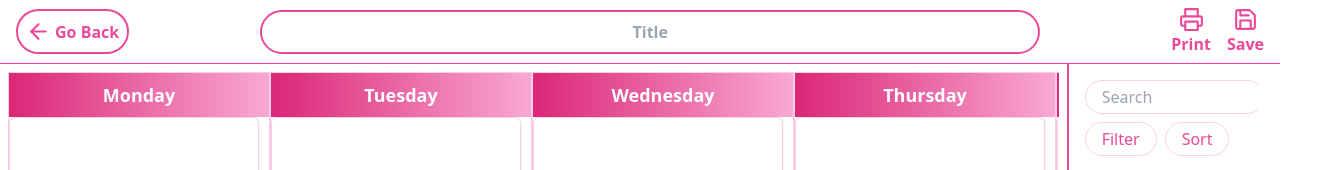
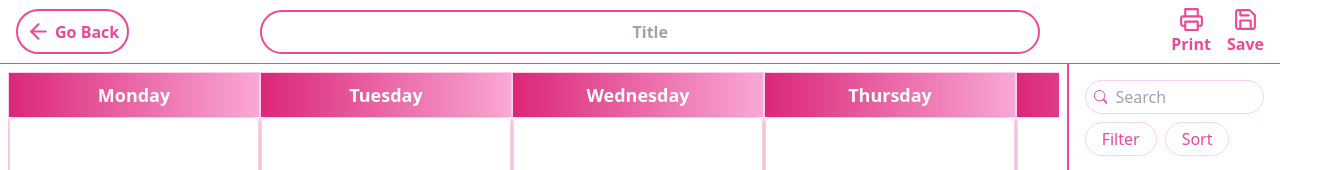
Before and after one commit to stazgmina/skincare-app, a Next.js app: page /pages/planner in a window 1280 px wide. Shown: the top 170 px of the page, 1333 px wide, since content can reach past the window. Built offline with nearby package versions, Linux system fonts and the light colour scheme.

Commit message:
Enhance DayPlanner and SearchBar components for improved layout and styling; add react-icons dependency

```diff
--- a/app/components/DayPlanner.tsx
+++ b/app/components/DayPlanner.tsx
@@ -11,9 +11,9 @@ interface DayPlannerProps {
 const DayPlanner: React.FC<DayPlannerProps> = ({ desktop }) => {
   if (desktop) {
     return (
-      <div className="flex h-full overflow-x-auto bg-white text-pink-500">
+      <div className="flex overflow-x-auto bg-white text-pink-500">
         {days.map(day => (
-          <div key={day} className="flex flex-col border border-pink-200">
+          <div key={day} className="flex flex-col h-full border border-pink-200">
             <div className="py-2 bg-gradient-to-r from-pink-600 to-pink-300 text-center font-bold text-lg text-white">
               {day}
             </div>
@@ -24,7 +24,7 @@ const DayPlanner: React.FC<DayPlannerProps> = ({ desktop }) => {
               <div className="border rounded-md shadow border-pink-200 p-4 w-[250px] aspect-square flex items-center justify-center" role="region" aria-label="Afternoon Time Slot">
                 <BsSun className="text-pink-500 text-2xl" />
               </div>
-              <div className="border rounded-md shadow border-pink-200 p-4 w-[260px] aspect-square flex items-center justify-center" role="region" aria-label="Evening Time Slot">
+              <div className="border rounded-md shadow border-pink-200 p-4 w-full aspect-square flex items-center justify-center" role="region" aria-label="Evening Time Slot">
                 <BsMoon className="text-pink-500 text-2xl" />
               </div>
             </div>
--- a/app/components/SearchBar.tsx
+++ b/app/components/SearchBar.tsx
@@ -4,9 +4,9 @@ import { BsSearch } from 'react-icons/bs'
 
 const SearchBar = () => {
   return (
-    <div className='flex items-center border border-pink-200 py-1 px-2 w-full md:w-auto bg-white text-pink-500 rounded-full' role='search'>
+    <div className=' gap-2 flex items-center border border-pink-200 py-1 px-2 w-full md:w-auto bg-white text-pink-500 rounded-full' role='search'>
       <BsSearch aria-label='search icon'/>
-      <input type='text' placeholder='Search' className='border-none outline-none ml-2 text-pink-500 rounded-full' aria-label='search input'/>
+      <input type='text' placeholder='Search' className='border-none outline-none  w-full text-pink-500 rounded-full' aria-label='search input'/>
     </div>
   )
 }
--- a/package.json
+++ b/package.json
@@ -11,7 +11,8 @@
   "dependencies": {
     "next": "15.1.7",
     "react": "^19.0.0",
-    "react-dom": "^19.0.0"
+    "react-dom": "^19.0.0",
+    "react-icons": "^5.5.0"
   },
   "devDependencies": {
     "@eslint/eslintrc": "^3",
```
Also changed, not shown: 1 other file (tests, documents, lock files or other folders).
